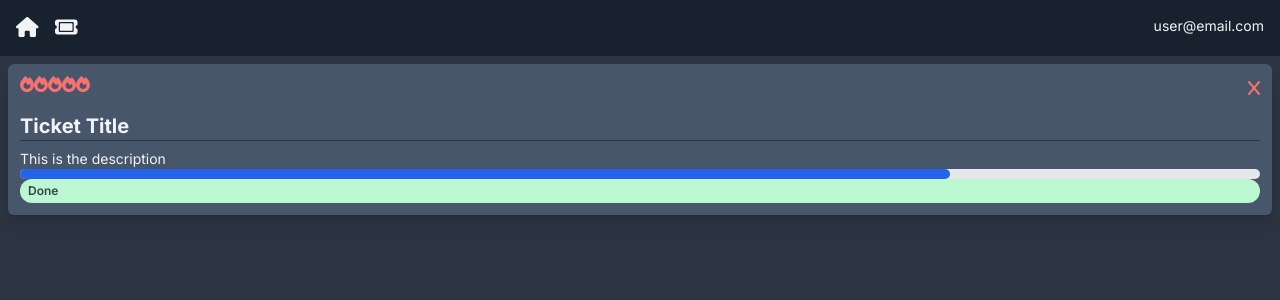
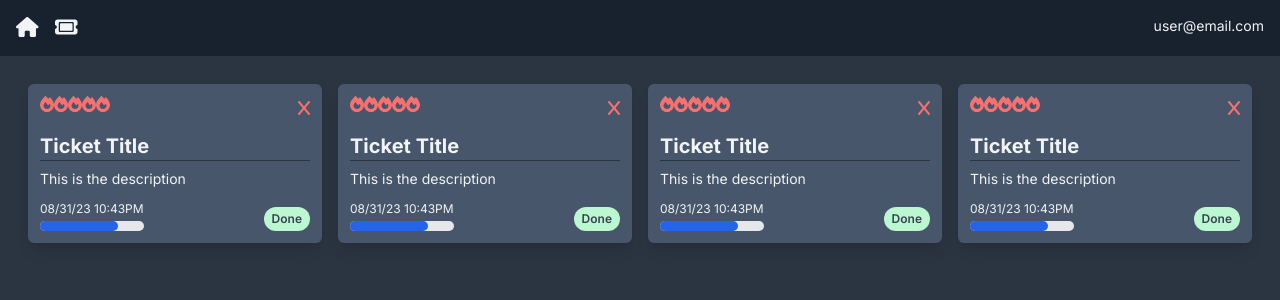
Before and after one commit to jordankeen/ticketing-app, a Next.js app: page / in a window 1280 px wide. Shown: the top 300 px of the page. Built offline with nearby package versions, Linux system fonts and the light colour scheme.

Commit message:
apply container element styles for progress and status display

```diff
--- a/app/(components)/TicketCard.jsx
+++ b/app/(components)/TicketCard.jsx
@@ -15,8 +15,17 @@
          <h4>Ticket Title</h4>
          <h4 className='h-px border-0 bg-page mb-2' />
          <p className='whitespace-pre-wrap'>This is the description</p>
-         <ProgressDisplay />
-         <StatusDisplay />
+         {/* bellow flex grow element ensures elements are same height regardless of contentxs */}
+         <div className='flex-grow'></div>
+         <div className='flex mt-2'>
+            <div className='flex flex-col'>
+               <p className='text-xs my-1'>08/31/23 10:43PM</p>
+               <ProgressDisplay />
+            </div>
+            <div className='ml-auto flex items-end'>
+               <StatusDisplay />
+            </div>
+         </div>
       </div>
    )
 }
--- a/app/page.jsx
+++ b/app/page.jsx
@@ -2,8 +2,13 @@
 
 const Dashboard = () => {
    return (
-      <div>
-         <TicketCard />
+      <div className="p-5">
+         <div className="md:grid grid-cols-2 lg:grid-cols-3 xl:grid-cols-4">
+            <TicketCard />
+            <TicketCard />
+            <TicketCard />
+            <TicketCard />
+         </div>
       </div>
    )
 }
```
